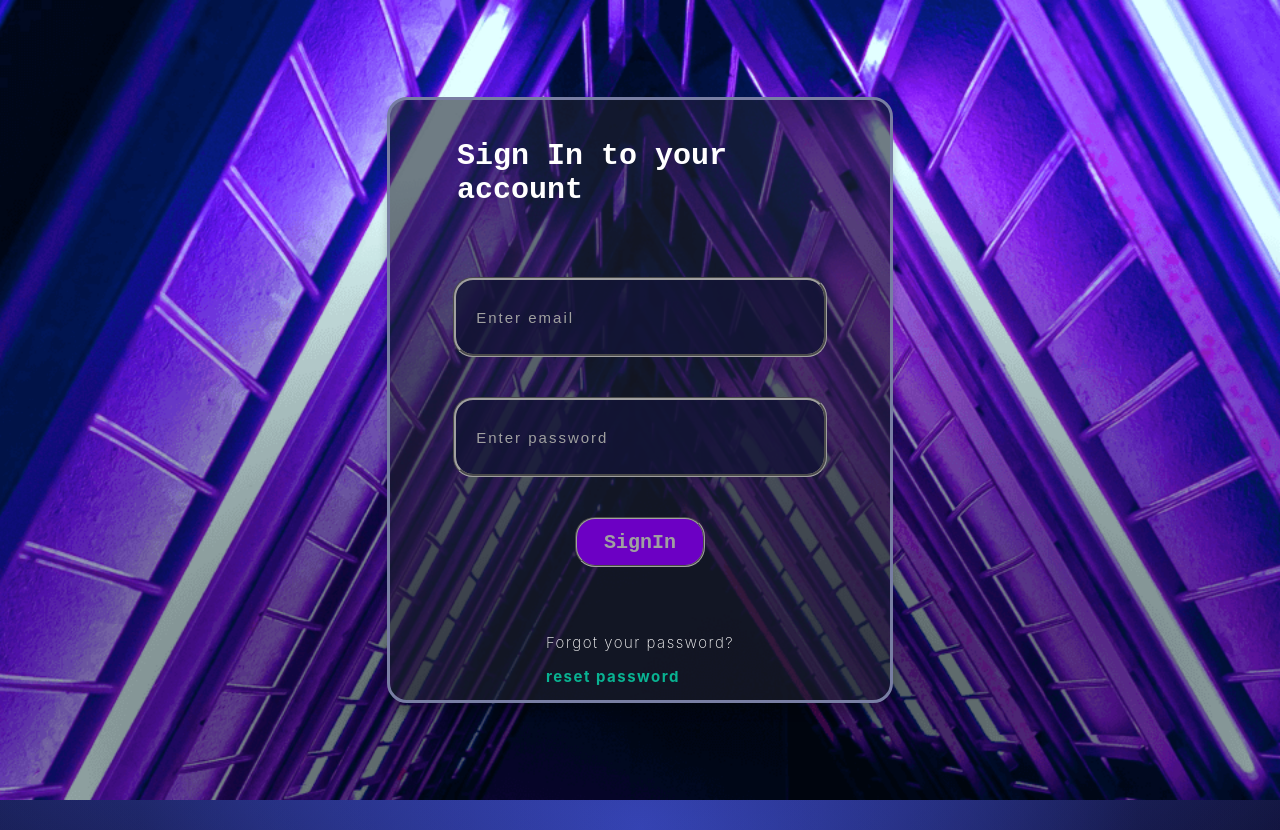
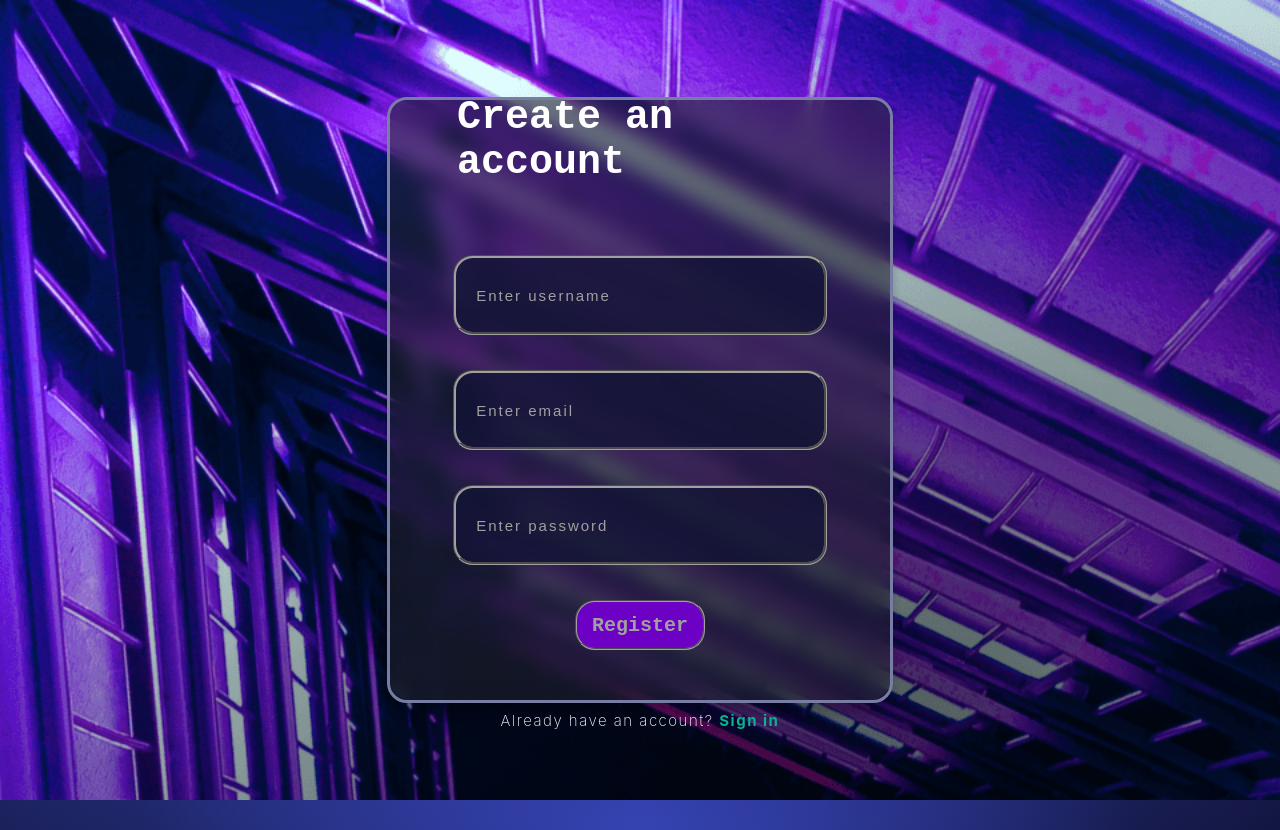
Before and after one commit to Rahma-sbei/-LifeSync-React-Task-Manager-Application, a React (Create React App) app: page / in a window 1280 px wide. Built offline with nearby package versions, Linux system fonts and the light colour scheme.

Commit message:
sign up page

```diff
--- a/src/App.js
+++ b/src/App.js
@@ -1,4 +1,5 @@
 import SignIn from "./components/SignIn";
+import SignUp from "./components/SignUp";
 function App() {
   return (
     <div
@@ -18,7 +19,7 @@ function App() {
         paddingBottom: "30px",
       }}
     >
-      <SignIn />
+      <SignUp />
     </div>
   );
 }
--- /dev/null
+++ b/src/components/SignUp.jsx
@@ -0,0 +1,147 @@
+import React, { useState } from "react";
+import { MDBContainer, MDBCard, MDBCardBody, MDBInput } from "mdb-react-ui-kit";
+import "../App.css";
+import Button from "react-bootstrap/Button";
+import sImg from "../assets/signUpImage.png";
+
+export default function SignUp() {
+  const [user, setUser] = useState({
+    userName: "",
+    email: "",
+    password: "",
+  });
+  const handleChange = (e) => {
+    setUser({ ...user, [e.target.id]: e.target.value });
+  };
+  const handleSubmit = (e) => {
+    console.log(`New user created , Hello ${user.userName}`);
+  };
+  return (
+    <MDBContainer
+      style={{
+        backgroundImage: `url('${sImg}')`,
+        backgroundSize: "cover",
+        minHeight: "100vh",
+        minWidth: "100%",
+        display: "flex",
+        justifyContent: "center",
+        alignItems: "center",
+      }}
+    >
+      <MDBCard
+        style={{
+          height: "600px",
+          width: "500px",
+          display: "flex",
+          alignItems: "center",
+          justifyContent: "center",
+          borderRadius: "20px",
+          backgroundColor: "rgba(32, 33, 46, 0.59)",
+          boxShadow: "0px 10px 10px rgba(0, 0, 0, 0.2)",
+          border: "3px solid #787ea3",
+          position: "relative",
+        }}
+      >
+        <div
+          style={{
+            position: "absolute",
+            borderRadius: "20px",
+            width: "100%",
+            height: "100%",
+            backdropFilter: "blur(10px)",
+            zIndex: "1",
+          }}
+        ></div>
+        <MDBCardBody
+          className="px-4"
+          style={{
+            zIndex: "2",
+            display: "flex",
+            flexDirection: "column",
+            justifyContent: "center",
+            alignItems: "center",
+            marginLeft: "50px",
+            marginRight: "50px",
+            marginTop: "30px",
+          }}
+        >
+          <h2
+            style={{
+              fontSize: "40px",
+              fontWeight: "bold",
+              color: "white",
+              fontFamily: "monospace",
+              marginLeft: "17px",
+              marginTop: "20px",
+              marginBottom: "20px",
+            }}
+          >
+            Create an account
+          </h2>
+          <form
+            onSubmit={handleSubmit}
+            style={{
+              marginTop: "50px",
+              display: "flex",
+              flexDirection: "column",
+              justifyContent: "center",
+              alignItems: "center",
+              gap: "35px",
+            }}
+          >
+            <MDBInput
+              className="signUpInput"
+              size="lg"
+              placeholder="Enter username"
+              onChange={handleChange}
+              id="userName"
+            />
+            <MDBInput
+              className="signUpInput"
+              size="lg"
+              placeholder="Enter email"
+              onChange={handleChange}
+              id="email"
+            />
+
+            <MDBInput
+              className="signUpInput"
+              size="lg"
+              type="password"
+              placeholder="Enter password"
+              onChange={handleChange}
+              id="password"
+            />
+            <Button size="lg" type="submit" className="signbtn">
+              Register
+            </Button>
+            <div className="text-center">
+              <h5
+                style={{
+                  fontSize: "15px",
+                  fontWeight: "200",
+                  color: "white",
+                  letterSpacing: "1.5px",
+                }}
+              >
+                Already have an account?{" "}
+                <p
+                  to="/signIn"
+                  style={{
+                    fontSize: "15px",
+                    fontWeight: "700",
+                    color: "#09b392",
+                    letterSpacing: "1.5px",
+                    display: "inline",
+                  }}
+                >
+                  Sign in
+                </p>
+              </h5>
+            </div>
+          </form>
+        </MDBCardBody>
+      </MDBCard>
+    </MDBContainer>
+  );
+}
```
